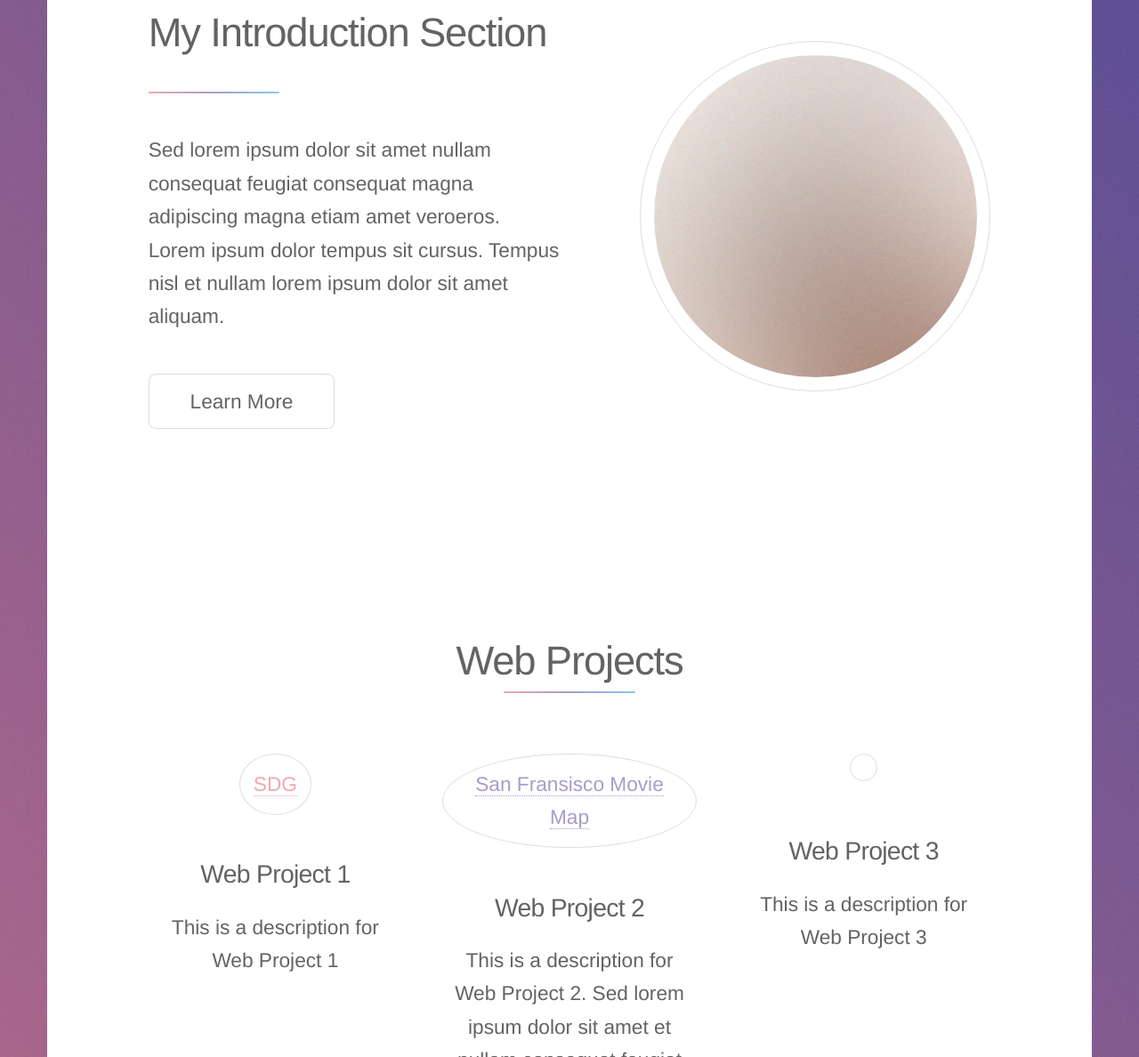
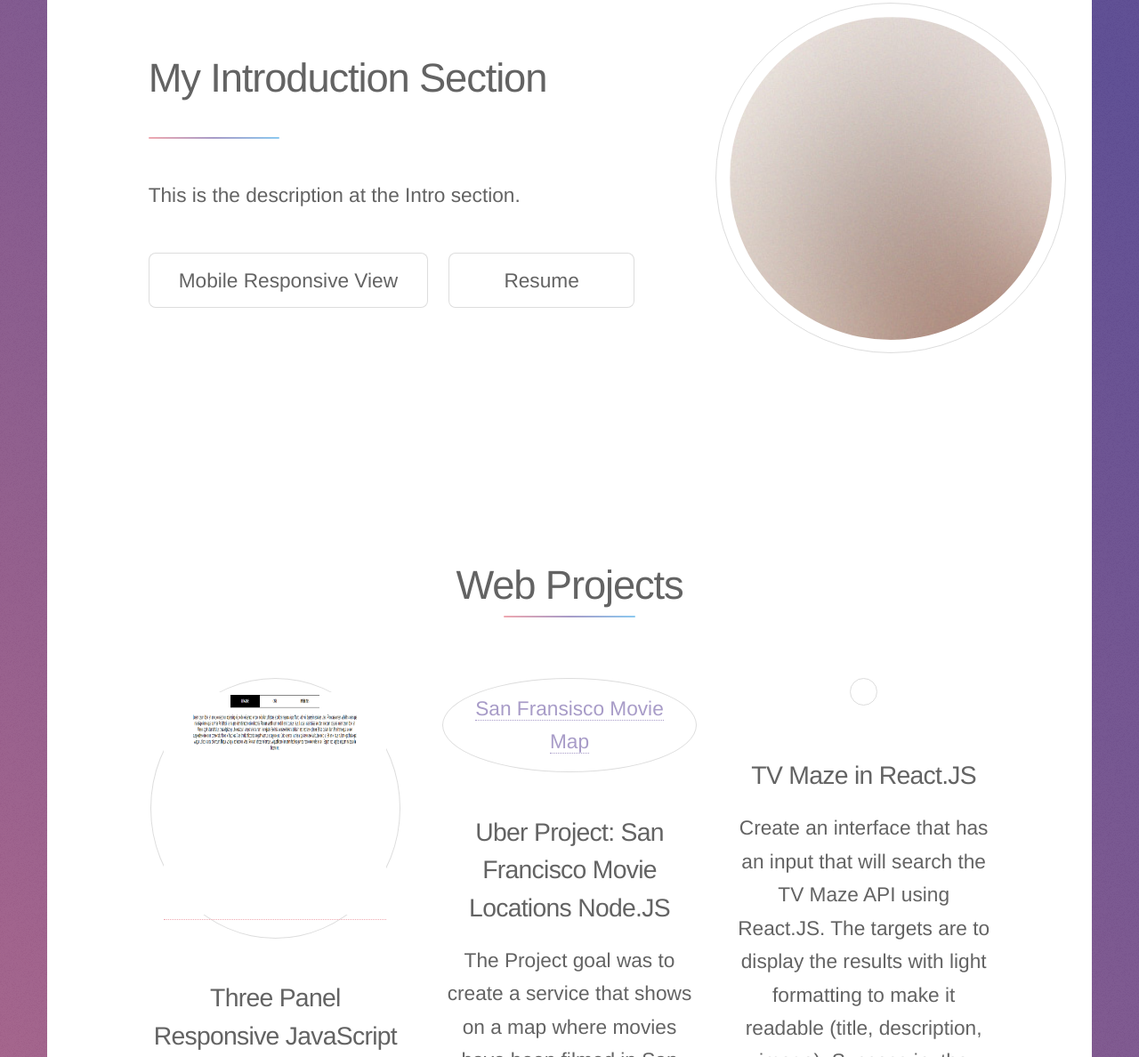
Before and after one commit to ianiskra/ianiskra-portfolio, a plain HTML site: page index.html in a window 1280 px wide. Shown: the part 815-2003 px from the top of the page at 89% size. Drawn offline with Linux system fonts and the light colour scheme.

Commit message:
Cleaned up content areas, setup project descriptions and images.

```diff
--- a/css/styles.css
+++ b/css/styles.css
@@ -781,6 +781,11 @@ h1 a, h2 a, h3 a, h4 a, h5 a, h6 a {
 	margin-bottom: 0;
 }
 
+.project-img{
+	width: 250px;
+	height: 250px;
+}
+
 .icon{
 	text-decoration: none;
 	-moz-transition: background-color 0.2s ease-in-out, color 0.2s ease-in-out;
--- a/index.html
+++ b/index.html
@@ -35,10 +35,13 @@
 					<li><a id="nav-1" href="#intro" class="active"href="javascript:void(0)">About</a></li>
 
 					<!-- Projects on Web Applications -->
-					<li><a id="nav-2" href="#first" href="javascript:void(0)">First Section</a></li>
+					<li><a id="nav-2" href="#first" href="javascript:void(0)">Web Application Projects</a></li>
 
 					<!-- Projects that include OOP: Java, C, also Concurrency -->
-					<li><a id="nav-3" href="#second" href="javascript:void(0)">Second Section</a></li>
+					<li><a id="nav-3" href="#second" href="javascript:void(0)">Java Projects</a></li>
+
+					<!-- Expand into Python Based Project -->
+					<!-- <li><a id="nav-3" href="#second" href="javascript:void(0)">Python Projects</a></li> -->
 
 					<!-- Contact Me -->
 					<li><a id="nav-4" href="#contact" href="javascript:void(0)">Get Started</a></li>
@@ -61,13 +64,16 @@
 							<header class="major">
 								<h2>My Introduction Section</h2>
 							</header>
-							<p>Sed lorem ipsum dolor sit amet nullam consequat feugiat consequat magna
-								adipiscing magna etiam amet veroeros. Lorem ipsum dolor tempus sit cursus.
-								Tempus nisl et nullam lorem ipsum dolor sit amet aliquam.</p>
+							<p>This is the description at the Intro section.</p>
 
 							<!-- Contains Button To Learn More -->
 							<ul class="actions">
-								<li><a href="#" class="button">Learn More</a></li>
+
+								<!-- This Button Will Call To Action for Responsive View -->
+								<li><a href="#" class="button">Mobile Responsive View</a></li>
+
+								<!-- Resume in a Distinguished Color. -->
+								<li><a href="#" class="button">Resume</a></li>
 							</ul>
 						</div>
 
@@ -85,6 +91,7 @@
 
 					<!-- IMPLEMENT: Fade In Effects of Contents https://www.youtube.com/watch?v=oa4aMw_RjI4 -->
 					<!-- Header is related to element that contains it -->
+
 					<header class="major">
 						<h2>Web Projects</h2>
 					</header>
@@ -96,11 +103,13 @@
 						<li>
 							<!-- Also Used: "style3 fa-copy" as classes in Original Template in the Span Tags -->
 							<!-- Span holds clickable icon to project, Likely href -->
-							<span class="icon solid major java1"><a href="sdg.html">SDG</a></span>
+							<span class="icon solid major java1"><a href="sdg.html"><img class="project-img" src="images/SDG.png"></a></span>
 
 							<!-- Heading and Paragragh description displayed below clickable icon -->
-							<h3>Web Project 1</h3>
-							<p>This is a description for Web Project 1</p>
+							<h3>Three Panel Responsive JavaScript</h3>
+							<p>The purpose of this was to build a responsive component using HTML, CSS, and JavaScript. Matching a
+							 design based on cleanly written, semantic Front End code. JavaScript was hand coded using Vanilla ES5/ES6+. Implementable
+							on iOS, Android, Chrome, Safari, Firefox, Edge, and IE11+. There are CSS transitions, Accordions + and - at the mobile view.</p>
 						</li>
 
 						<!-- Project 2 -->
@@ -110,9 +119,9 @@
 							<span class="icon major java3"><a href="https://peaceful-lake-31059.herokuapp.com/">San Fransisco Movie Map</a></span>
 
 							<!-- Heading and Paragragh description displayed below clickable icon -->
-							<h3>Web Project 2</h3>
-							<p>This is a description for Web Project 2. Sed lorem ipsum dolor sit amet et nullam consequat feugiat consequat magna adipiscing tempus etiam dolore veroeros. eget
-							dapibus mauris. Cras aliquet, nisl ut viverra sollicitudin, ligula erat egestas velit, vitae tincidunt odio</p>
+							<h3>Uber Project: San Francisco Movie Locations Node.JS</h3>
+							<p>The Project goal was to create a service that shows on a map where movies have been filmed in San Francisco. The user should be able to filter
+							the view using autocompletion search. Technologies Used were Node.JS, Google Maps API. </p>
 						</li>
 
 						<!-- Project 3 -->
@@ -122,8 +131,11 @@
 							<span class="icon major java5"></span>
 
 							<!-- Heading and Paragragh description displayed below clickable icon -->
-							<h3>Web Project 3</h3>
-							<p>This is a description for Web Project 3</p>
+							<h3>TV Maze in React.JS</h3>
+							<p>Create an interface that has an input that will search the TV Maze API using React.JS. The targets are to display
+								the results with light formatting to make it readable (title, description, image). Success in: the initial page having a text input and button.
+								Successfully API call, and displaying the results in a view that is human readable.
+							</p>
 						</li>
 
 						<!-- Can Add More Project(s) -->
```
Also changed, not shown: images/SDG.png (added).
